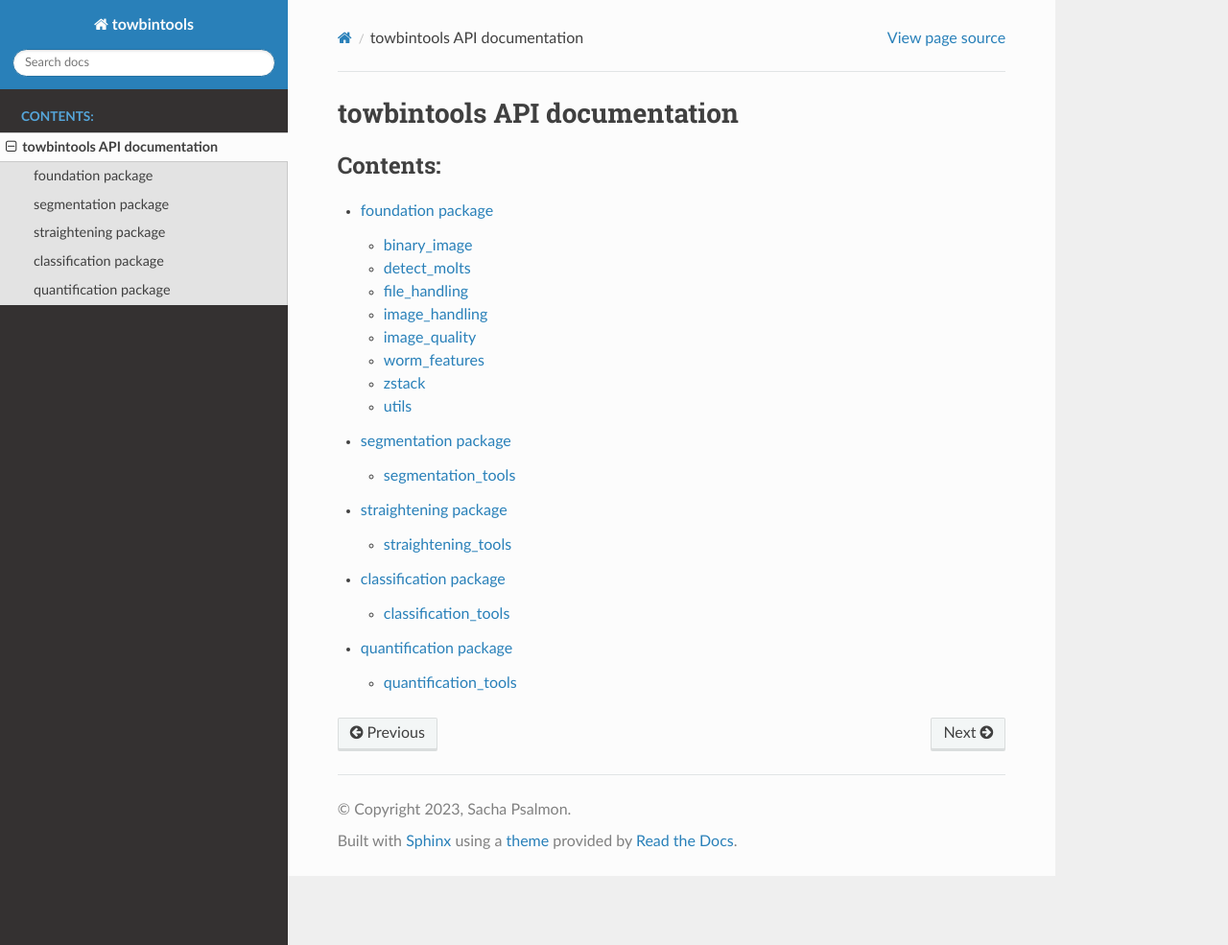
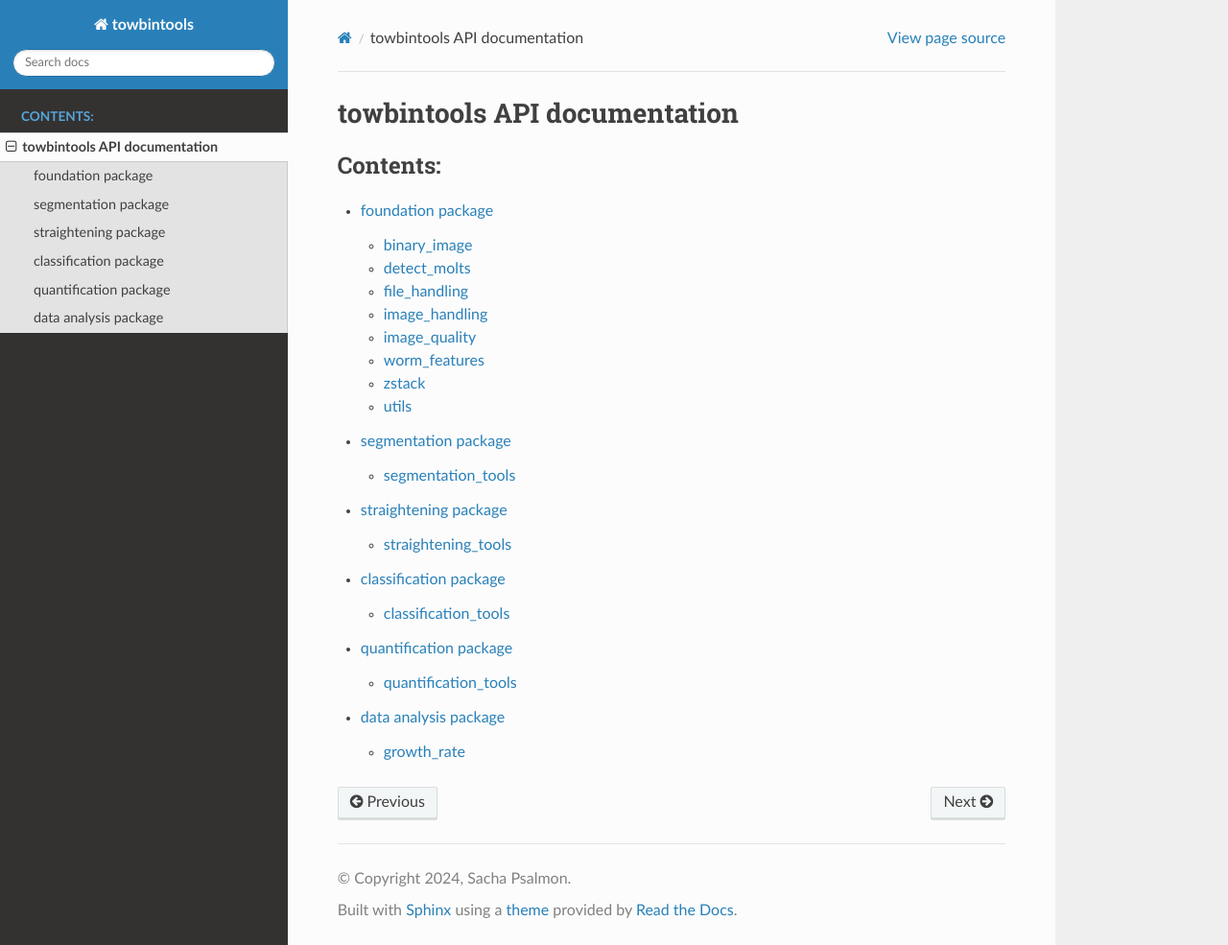
Before and after one commit to spsalmon/towbintools, a Sphinx documentation site: the page built from docs/source/towbintools.rst, in a window 1280 px wide and 985 px high. Shown: the whole window at 96% size. Built offline with Sphinx 7.4.7 and the Read the Docs theme 2.0.0, drawn with Linux system fonts in a browser that asks for light colours.

Commit message:
added the data analysis module to the documentation

```diff
--- a/docs/source/conf.py
+++ b/docs/source/conf.py
@@ -19,7 +19,7 @@ sys.path.insert(0, os.path.abspath("../../"))
 # -- Project information -----------------------------------------------------
 
 project = "towbintools"
-copyright = "2023, Sacha Psalmon"
+copyright = "2024, Sacha Psalmon"
 author = "Sacha Psalmon"
 release = "0.1.0"
 
--- a/docs/source/towbintools.rst
+++ b/docs/source/towbintools.rst
@@ -10,3 +10,4 @@ towbintools API documentation
    towbintools_straightening
    towbintools_classification
    towbintools_quantification
+   towbintools_data_analysis
--- /dev/null
+++ b/docs/source/towbintools_data_analysis.rst
@@ -0,0 +1,10 @@
+data analysis package
+==================
+
+growth_rate
+------------
+
+.. automodule:: towbintools.data_analysis.growth_rate
+   :members:
+   :undoc-members:
+   :show-inheritance:
```
Also changed, not shown: 2 other files.
